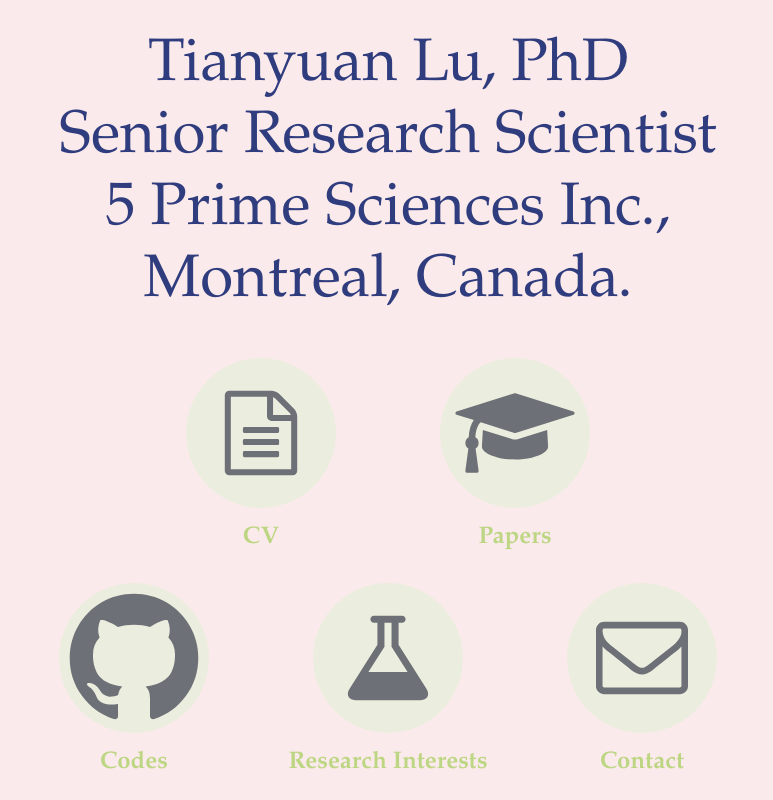
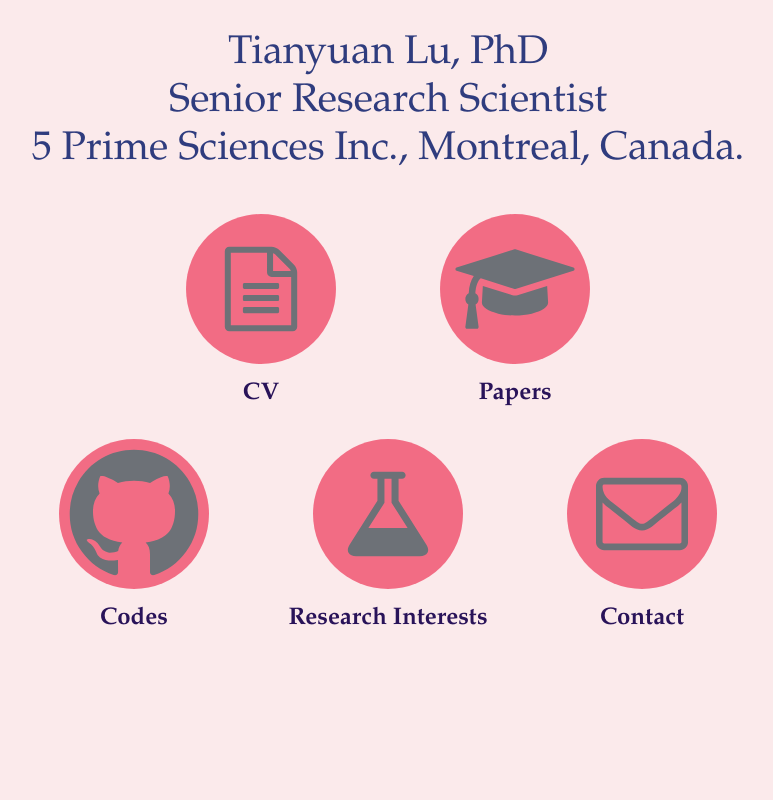
Before and after one commit to tianyuan-lu/tianyuan-lu.github.io, a plain HTML site: page index.html in a window 1280 px wide. Shown: the whole page, without its empty margins (252-1025 px from the left). Drawn offline with Linux system fonts and the light colour scheme.

Commit message:
Updated page

```diff
--- a/css/index.css
+++ b/css/index.css
@@ -16,7 +16,7 @@ div#wrap {
 div#title {
     width: 800px;
     padding: 30px 0px;
-    font-size: 60px;
+    font-size: 40px;
     text-align: center;
 }
 
@@ -41,7 +41,7 @@ img.ss_icon {
     width: 150px;
     border-radius: 50%;
     overflow: hidden;
-    background-color: #e2f0d6;
+    background-color: #ed1a41;
     opacity: 0.6;
 }
 
@@ -53,7 +53,7 @@ h1 {
     font-family: Baskerville, Palatino, 'Palatino Linotype', Georgia, serif;
     font-size: 24px;
     font-weight: bold;
-	color: #bdd684;
+	color: #291359;
     padding: 0px;
 	margin: 10px 0px;
 }
```
